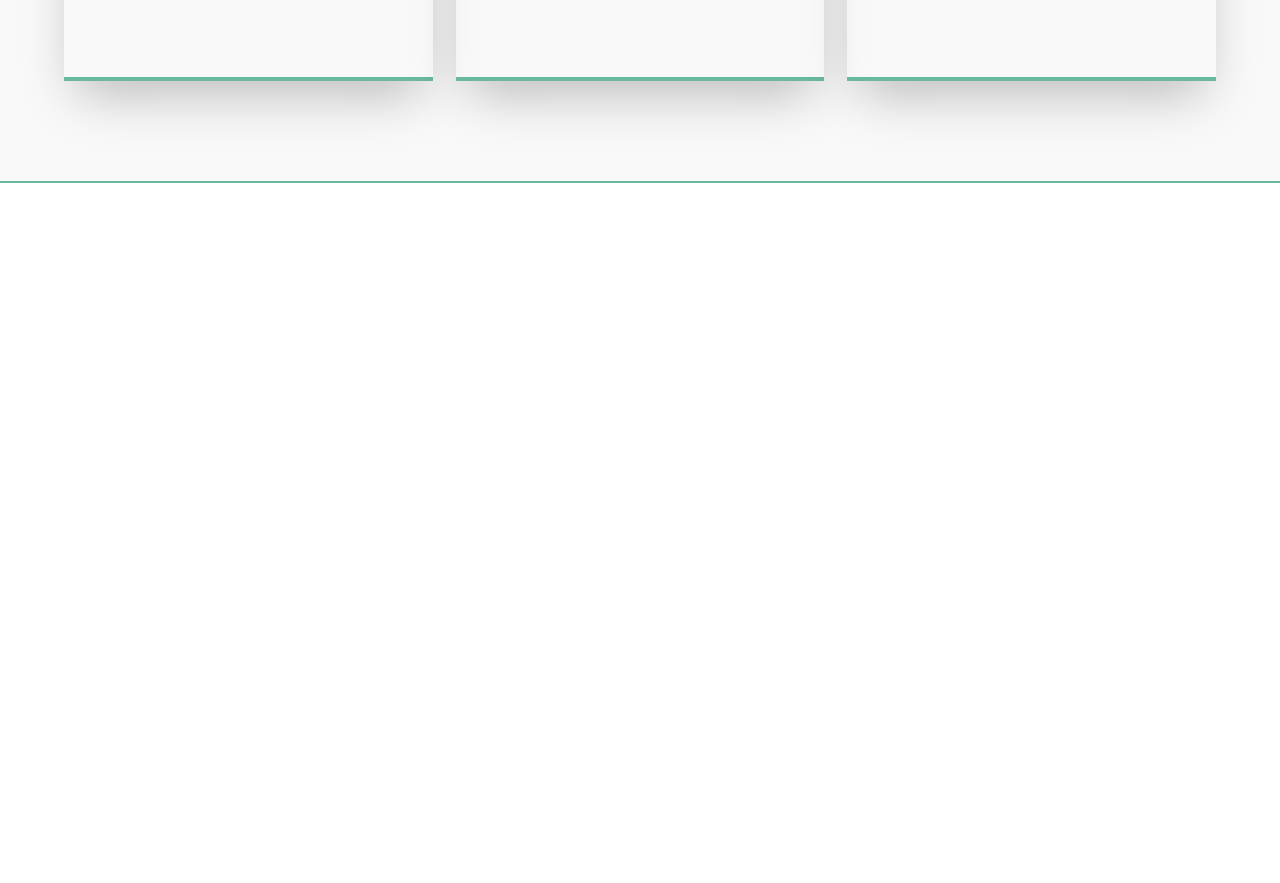
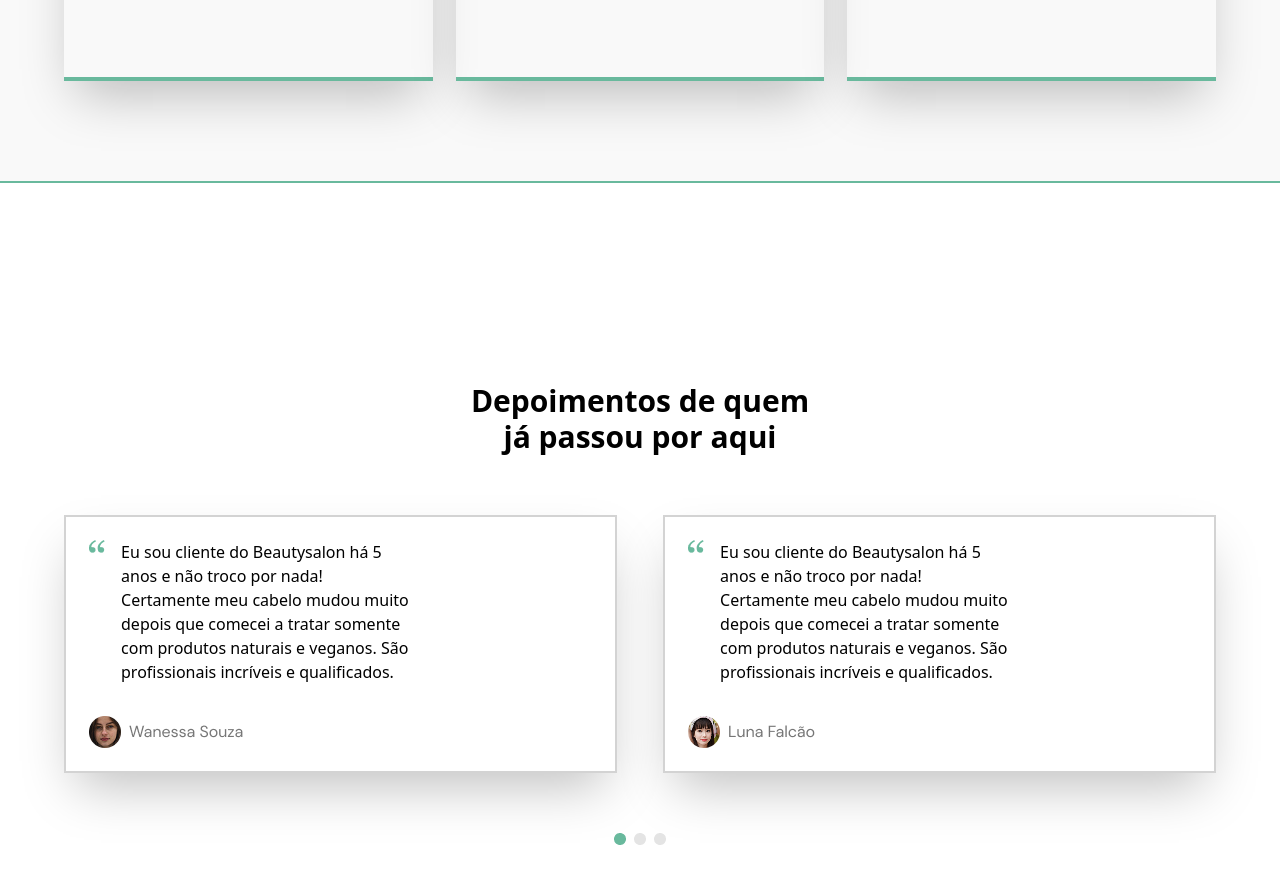
Before and after one commit to hursedhimmatov7-del/TAILMED, a website: page index.html in a window 1280 px wide. Shown: the part 2162-3045 px from the top of the page. Before the commit the page ends 2345 px from the top, so only its background shows below. Drawn offline with Linux system fonts and the light colour scheme.

Commit message:
Make another section

```diff
--- a/index.html
+++ b/index.html
@@ -68,6 +68,19 @@
             </div>
         </div>
     </section>
-
+    <section class="lg:max-w-350 lg:m-auto lg:my-50 flex flex-col lg:items-center justify-center gap-y-15 w-[90%] m-auto items-start my-25">
+        <h1 class="lg:text-3xl lg:w-[30%] lg:text-center font-bold  text-[40px]   ">Depoimentos de quem já passou por aqui</h1>
+        <div class="lg:w-full flex lg:flex-row items-baseline justify-between ">
+            <div class="lg:w-[48%] flex flex-col items-start gap-y-8 border-2 border-[lightgrey] shadow-2xl lg:p-[2%] w-[100] p-[5%]">
+                <p class="flex items-start gap-x-4 w-[65%]"> <img src="src/Aspas.png" alt="">Eu sou cliente do Beautysalon há 5 anos e não troco por nada! Certamente meu cabelo mudou muito depois que comecei a tratar somente com produtos naturais e veganos. São profissionais incríveis e qualificados.   </p>
+           <img src="src/Client.png" alt="">
+            </div>
+                 <div class="lg:w-[48%] flex flex-col items-start gap-y-8 border-2 border-[lightgrey] shadow-2xl p-[2%] hidden! lg:flex!">
+                <p class="flex items-start gap-x-4 w-[65%]"> <img src="src/Aspas.png" alt="">Eu sou cliente do Beautysalon há 5 anos e não troco por nada! Certamente meu cabelo mudou muito depois que comecei a tratar somente com produtos naturais e veganos. São profissionais incríveis e qualificados.   </p>
+           <img src="src/Client2.png" alt="">
+            </div>
+        </div>
+        <img class="self-center" src="src/p7.png" alt="">
+    </section>
 </body>
 </html>
```
Also changed, not shown: src/Aspas.png (added), src/Client.png (added), src/Client2.png (added), src/output.css, src/p7.png (added).
